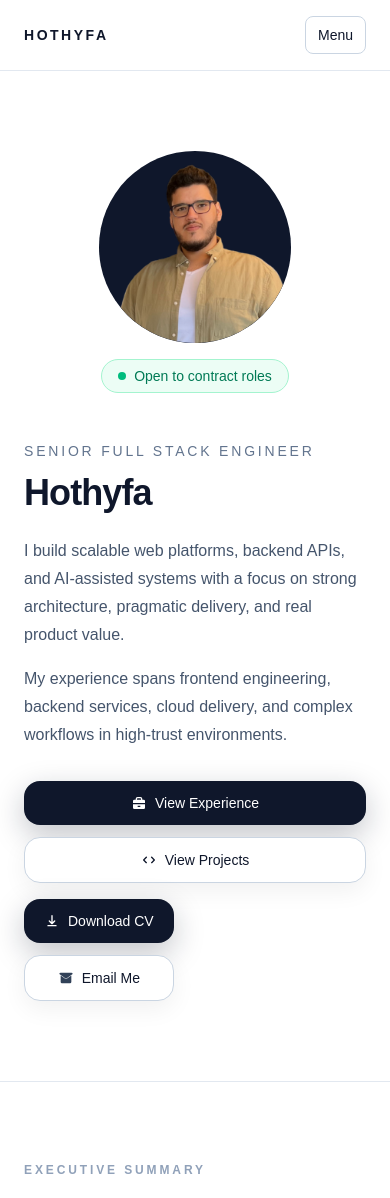
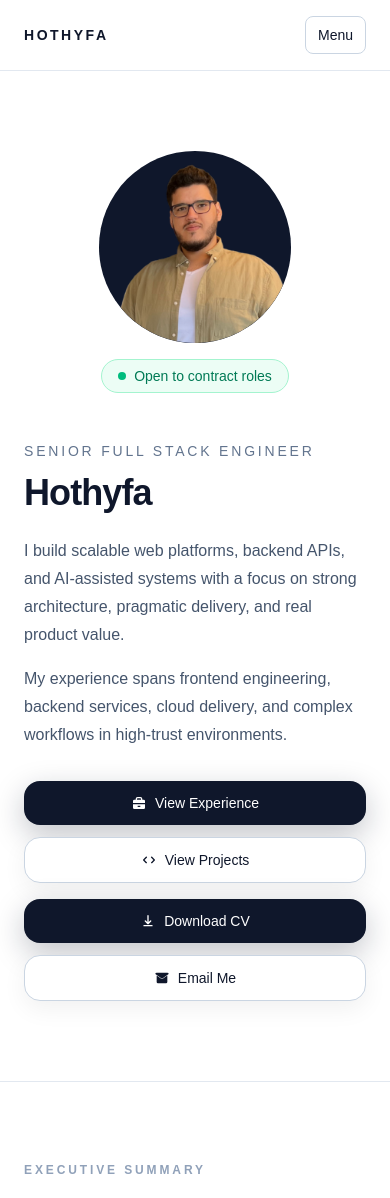
Before and after one commit to Elbeera/hothyfa-cv, a Next.js app: page / in a window 390 px wide. Shown: the top 1198 px of the page. Built offline with nearby package versions, Linux system fonts and the light colour scheme.

Commit message:
Hero buttons desktop extend

```diff
--- a/src/components/Hero.tsx
+++ b/src/components/Hero.tsx
@@ -113,10 +113,8 @@ export default function Hero() {
                             initial="hidden"
                             animate="visible"
                             transition={{ delay: 0.35 }}
-                            className="mt-4 flex flex-wrap gap-3"
+                            className="mt-4 flex flex-col gap-3 sm:flex-row"
                         >
-                            <div className="flex flex-col gap-3 sm:flex-row sm:flex-wrap">
-
                             {/* Download CV */}
                             <a
                                 href="/cv.pdf"
@@ -127,14 +125,11 @@ export default function Hero() {
                                 <svg
                                     viewBox="0 0 24 24"
                                     fill="currentColor"
-                                        className="h-4 w-4 text-white transition-transform duration-300 group-hover:-translate-y-0.5 group-hover:scale-110"
+                                    className="h-4 w-4 transition-transform duration-200 group-hover:-translate-y-0.5"
                                 >
                                     <path d="M12 3a1 1 0 0 1 1 1v9.59l2.3-2.3a1 1 0 1 1 1.4 1.42l-4 4a1 1 0 0 1-1.4 0l-4-4a1 1 0 1 1 1.4-1.42L11 13.59V4a1 1 0 0 1 1-1ZM5 19a1 1 0 0 1 1-1h12a1 1 0 1 1 0 2H6a1 1 0 0 1-1-1Z" />
                                 </svg>
-
-                                    <span className="transition-transform duration-300 group-hover:translate-x-0.5">
                                 Download CV
-                                    </span>
                             </a>
 
                             {/* Email Me */}
@@ -145,17 +140,12 @@ export default function Hero() {
                                 <svg
                                     viewBox="0 0 24 24"
                                     fill="currentColor"
-                                        className="h-4 w-4 text-slate-700 transition-transform duration-300 group-hover:-translate-y-0.5 group-hover:scale-110"
+                                    className="h-4 w-4 transition-transform duration-200 group-hover:-translate-y-0.5"
                                 >
                                     <path d="M4 4h16a2 2 0 0 1 2 2v.01L12 13 2 6.01V6a2 2 0 0 1 2-2Zm0 4.24 7.4 5.18a1 1 0 0 0 1.2 0L20 8.24V18a2 2 0 0 1-2 2H6a2 2 0 0 1-2-2V8.24Z" />
                                 </svg>
-
-                                    <span className="transition-transform duration-300 group-hover:translate-x-0.5">
                                 Email Me
-                                    </span>
                             </a>
-
-                            </div>
                         </motion.div>
                     </div>
 
```
Lines whose indentation alone changed are shown as unchanged.
